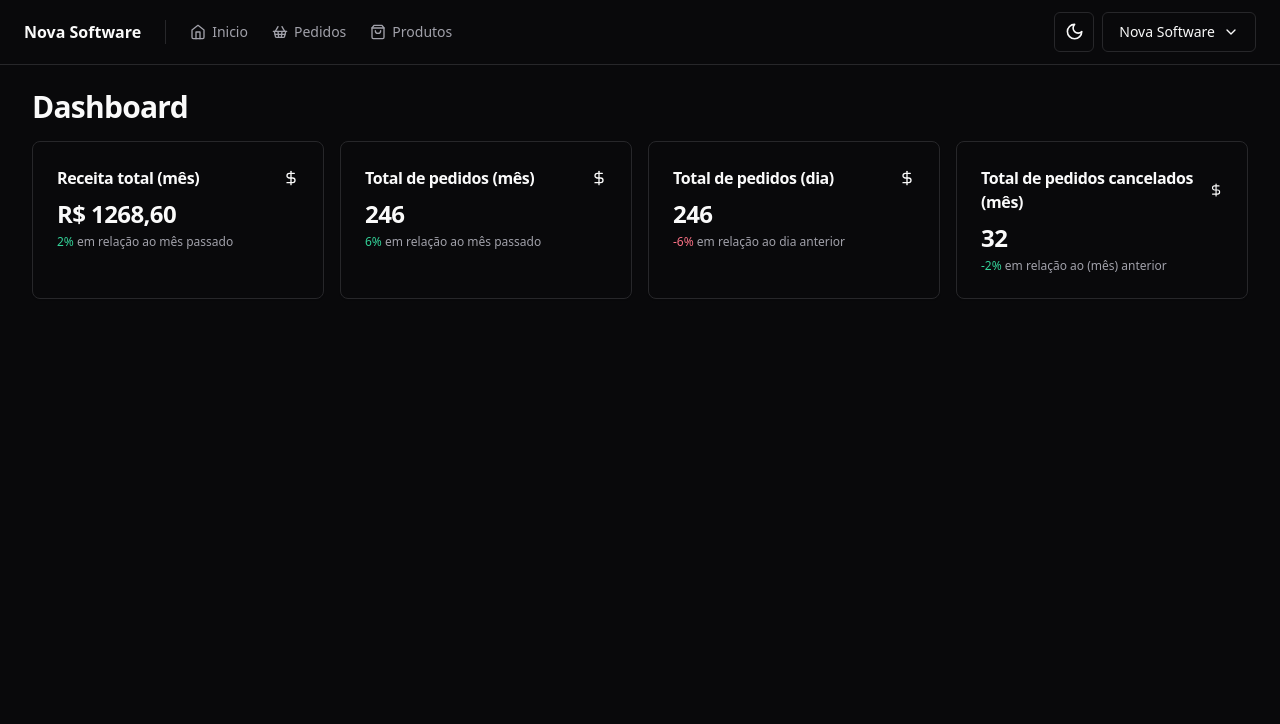
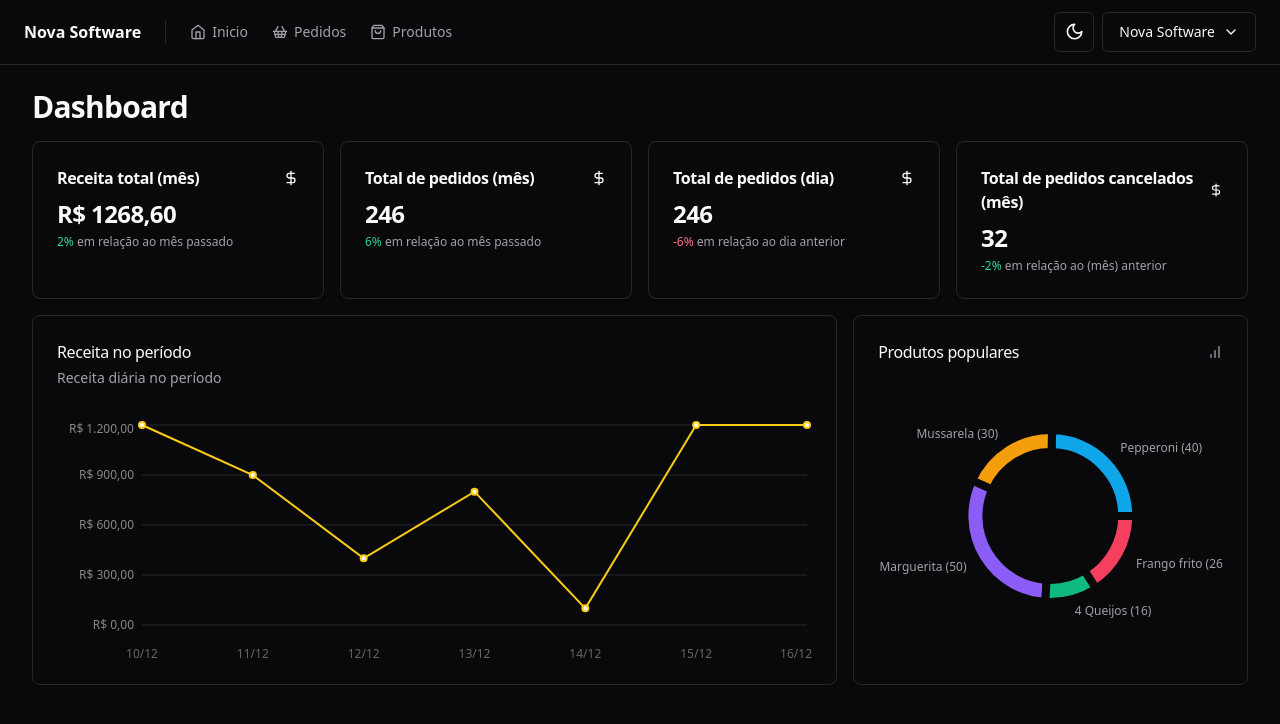
Before and after one commit to iKaueMatos/Nova-painel-v2, a React (Vite) app: page / in a window 1280 px wide. Shown: the top 724 px of the page. Built offline with nearby package versions, Linux system fonts and the light colour scheme.

Commit message:
feature:adding graphs

```diff
--- a/index.html
+++ b/index.html
@@ -3,7 +3,6 @@
   <head>
     <meta charset="utf-8" />
     <link rel="icon" href="./public/assets/favicon.png" />
-    <meta name="viewport" content="width=device-width, initial-scale=1" />
     <meta name="theme-color" content="#000000" />
     <meta
       name="description"
--- a/src/pages/dashboard/components/day-orders-amout-card/index.tsx
+++ b/src/pages/dashboard/components/day-orders-amout-card/index.tsx
@@ -1,7 +1,7 @@
 import { Card, CardContent, CardHeader, CardTitle } from "@/components/ui/card";
 import { DollarSign } from "lucide-react";
 
-export function DayOrdersAmout() {
+export function DayOrdersAmountCard() {
   return (
     <Card>
       <CardHeader className="flex-row items-center space-y-0 justify-between pb-2">
@@ -13,8 +13,8 @@ export function DayOrdersAmout() {
       <CardContent className="space-y-1">
         <span className="text-2xl font-bold tracking-tight">246</span>
         <p className="text-xs text-muted-foreground">
-          <span className="text-rose-500 dark:text-rose-400">-6%</span>
-          {" "} em relação ao dia anterior
+          <span className="text-rose-500 dark:text-rose-400">-6%</span> em
+          relação ao dia anterior
         </p>
       </CardContent>
     </Card>
--- /dev/null
+++ b/src/pages/dashboard/components/grafics/population-chart/index.tsx
@@ -0,0 +1,92 @@
+import { Card, CardContent, CardHeader, CardTitle } from "@/components/ui/card";
+import { BarChart } from "lucide-react";
+import { Cell, Pie, PieChart, ResponsiveContainer } from "recharts";
+import colors from "tailwindcss/colors";
+
+//fictitious
+const data = [
+  { product: "Pepperoni", amount: 40 },
+  { product: "Mussarela", amount: 30 },
+  { product: "Marguerita", amount: 50 },
+  { product: "4 Queijos", amount: 16 },
+  { product: "Frango frito", amount: 26 },
+];
+
+const COLORS = [
+  colors.sky[500],
+  colors.amber[500],
+  colors.violet[500],
+  colors.emerald[500],
+  colors.rose[500],
+];
+
+export function PopularProductsChart() {
+  return (
+    <Card className="col-span-3">
+      <CardHeader className="pb-8">
+        <div className="flex items-center justify-between ">
+          <CardTitle className="text-base font-medium">
+            Produtos populares
+          </CardTitle>
+          <BarChart className="h-4 w-4 text-muted-foreground" />
+        </div>
+      </CardHeader>
+      <CardContent>
+        <ResponsiveContainer width="100%" height={240}>
+          <PieChart style={{ fontSize: 12 }}>
+            <Pie
+              data={data}
+              nameKey="product"
+              dataKey="amount"
+              cx="50%"
+              cy="50%"
+              outerRadius={86}
+              innerRadius={64}
+              strokeWidth={8}
+              labelLine={false}
+              label={({
+                cx,
+                cy,
+                midAngle,
+                innerRadius,
+                outerRadius,
+                value,
+                index,
+              }) => {
+                const RADIAN = Math.PI / 180;
+                const radius = 12 + innerRadius + (outerRadius - innerRadius);
+                const x = cx + radius * Math.cos(-midAngle * RADIAN);
+                const y = cy + radius * Math.sin(-midAngle * RADIAN);
+
+                return (
+                  <text
+                    x={x}
+                    y={y}
+                    className="fill-muted-foreground text-xs"
+                    textAnchor={x > cx ? "start" : "end"}
+                    dominantBaseline="central"
+                  >
+                    {data[index].product.length > 12
+                      ? data[index].product.substring(0, 12).concat("...")
+                      : data[index].product}{" "}
+                    ({value})
+                  </text>
+                );
+              }}
+            >
+              {data.map((_, index) => {
+                return (
+                  <Cell
+                    key={`cell-${index}`}
+                    fill={COLORS[index]}
+                    className="stroke-background hover:opacity-80"
+                  />
+                );
+              })}
+            </Pie>
+          </PieChart>
+        </ResponsiveContainer>
+      </CardContent>
+    </Card>
+  );
+}
--- /dev/null
+++ b/src/pages/dashboard/components/grafics/revelue-chart/index.tsx
@@ -0,0 +1,68 @@
+import {
+    Card,
+    CardContent,
+    CardDescription,
+    CardHeader,
+    CardTitle,
+} from "@/components/ui/card";
+import {
+    CartesianGrid,
+    Line,
+    LineChart,
+    ResponsiveContainer,
+    XAxis,
+    YAxis,
+} from "recharts";
+import colors from "tailwindcss/colors";
+
+//fictitious
+const data = [
+  { date: "10/12", revenue: 1200 },
+  { date: "11/12", revenue: 900 },
+  { date: "12/12", revenue: 400 },
+  { date: "13/12", revenue: 800 },
+  { date: "14/12", revenue: 100 },
+  { date: "15/12", revenue: 1200 },
+  { date: "16/12", revenue: 1200 },
+];
+
+export function RevenueChart() {
+  return (
+    <Card className="col-span-6">
+      <CardHeader className="flex-row items-center justify-between pb-8">
+        <div className="space-y-1">
+          <CardTitle className="text-base font-medium">
+            Receita no período
+          </CardTitle>
+          <CardDescription>Receita diária no período</CardDescription>
+        </div>
+      </CardHeader>
+      <CardContent>
+        <ResponsiveContainer width="100%" height={240}>
+          <LineChart data={data} style={{ fontSize: 12 }}>
+            <XAxis dataKey="date" axisLine={false} tickLine={false} dy={16} />
+            <YAxis
+              stroke="#888"
+              axisLine={false}
+              tickLine={false}
+              width={80}
+              tickFormatter={(value: number) =>
+                value.toLocaleString("pt-BR", {
+                  style: "currency",
+                  currency: "BRL",
+                })
+              }
+            />
+            <CartesianGrid vertical={false} className="stroke-muted" />
+            <Line
+              stroke={colors.yellow[400]}
+              type="linear"
+              strokeWidth={2}
+              dataKey="revenue"
+            />
+          </LineChart>
+        </ResponsiveContainer>
+      </CardContent>
+    </Card>
+  );
+}
--- a/src/pages/dashboard/components/month-canceled-orders/index.tsx
+++ b/src/pages/dashboard/components/month-canceled-orders/index.tsx
@@ -1,7 +1,7 @@
 import { Card, CardContent, CardHeader, CardTitle } from "@/components/ui/card";
 import { DollarSign } from "lucide-react";
 
-export function MonthCanceledOrders() {
+export function MonthCanceledOrdersAmountCard() {
   return (
     <Card>
       <CardHeader className="flex-row items-center space-y-0 justify-between pb-2">
--- a/src/pages/dashboard/components/order-month-amount/index.tsx
+++ b/src/pages/dashboard/components/order-month-amount/index.tsx
@@ -1,7 +1,7 @@
 import { Card, CardContent, CardHeader, CardTitle } from "@/components/ui/card";
 import { DollarSign } from "lucide-react";
 
-export function OrderMonthAmout() {
+export function MonthOrdersAmountCard() {
   return (
     <Card>
       <CardHeader className="flex-row items-center space-y-0 justify-between pb-2">
--- a/src/pages/dashboard/index.tsx
+++ b/src/pages/dashboard/index.tsx
@@ -1,20 +1,27 @@
 import { Helmet } from "react-helmet-async";
-import { DayOrdersAmout } from "./components/day-orders-amout-card";
-import { MonthCanceledOrders } from "./components/month-canceled-orders";
+import { DayOrdersAmountCard } from "./components/day-orders-amout-card";
+import { PopularProductsChart } from "./components/grafics/population-chart";
+import { RevenueChart } from "./components/grafics/revelue-chart";
+import { MonthCanceledOrdersAmountCard } from "./components/month-canceled-orders";
 import { MonthRevenueCard } from "./components/month-revend-card";
-import { OrderMonthAmout } from "./components/order-month-amount";
+import { MonthOrdersAmountCard } from "./components/order-month-amount";
 
 export function Dashboard() {
   return (
     <>
       <Helmet title="Dashboard" />
       <div className="flex flex-col gap-4">
-        <h1 className="font-bold text-3xl tracking-tight">Dashboard</h1>
+        <h1 className="text-3xl font-bold tracking-tight">Dashboard</h1>
         <div className="grid grid-cols-4 gap-4">
-            <MonthRevenueCard />
-            <OrderMonthAmout />
-            <DayOrdersAmout />
-            <MonthCanceledOrders />
+          <MonthRevenueCard />
+          <MonthOrdersAmountCard />
+          <DayOrdersAmountCard />
+          <MonthCanceledOrdersAmountCard />
+        </div>
+
+        <div className="grid grid-cols-9 gap-4">
+          <RevenueChart />
+          <PopularProductsChart />
         </div>
       </div>
     </>
--- /dev/null
+++ b/src/pages/error/404.tsx
@@ -0,0 +1,15 @@
+import { Link } from "react-router-dom";
+
+export function NotFould() {
+  return (
+    <div className="flex h-screen flex-col items-center justify-center gap-2">
+      <h1 className="text-4xl font-bold">Página não encontrada</h1>
+      <p className="text-accent-foregroud">
+        Voltar para o{" "}
+        <Link to="/" className="text-sky-600 dark:text-sky-400 font-bold">
+          <span className="duration-300 hover:scale-105">Dashboard</span>
+        </Link>
+      </p>
+    </div>
+  );
+}
--- a/src/pages/product/components/product-table-row/index.tsx
+++ b/src/pages/product/components/product-table-row/index.tsx
@@ -1,7 +1,7 @@
 import { Button } from "@/components/ui/button";
 import { Dialog, DialogTrigger } from "@/components/ui/dialog";
 import { TableCell, TableRow } from "@/components/ui/table";
-import { ArrowRight, Search, X } from "lucide-react";
+import { ArrowRight, Pencil, Search, X } from "lucide-react";
 
 export function ProductTableRow() {
   return (
@@ -39,6 +39,12 @@ export function ProductTableRow() {
           Excluir produto
         </Button>
       </TableCell>
+      <TableCell>
+          <Button variant="ghost" size="xs">
+            <Pencil className="h-3 mr-2 w-3" />
+            Editar produto
+          </Button>
+        </TableCell>
     </TableRow>
   );
 }
--- a/src/pages/product/index.tsx
+++ b/src/pages/product/index.tsx
@@ -25,6 +25,7 @@ export function Products() {
                     <TableHead className="w-[164px]">Preço de</TableHead>
                     <TableHead className="w-[132px]"></TableHead>
                     <TableHead className="w-[132px]"></TableHead>
+                    <TableHead className="w-[132px]"></TableHead>
                   </TableRow>
                 </TableHeader>
                 <TableBody>
--- a/src/router/routes.tsx
+++ b/src/router/routes.tsx
@@ -2,6 +2,7 @@ import { AppLayout } from "@/pages/_layouts/app";
 import { AuthLayout } from "@/pages/_layouts/auth";
 import { SingIn } from "@/pages/auth/sign-in";
 import { Dashboard } from "@/pages/dashboard";
+import { NotFould } from "@/pages/error/404";
 import { Orders } from "@/pages/orders";
 import { Products } from "@/pages/product";
 import { SeeMoreDetailsOrder } from "@/pages/see-more-details-order";
@@ -13,6 +14,7 @@ export const routes = createBrowserRouter([
   {
     path: "/",
     element: <AppLayout />,
+    errorElement: <NotFould />,
     children: [
       {
         path: "/",
```
